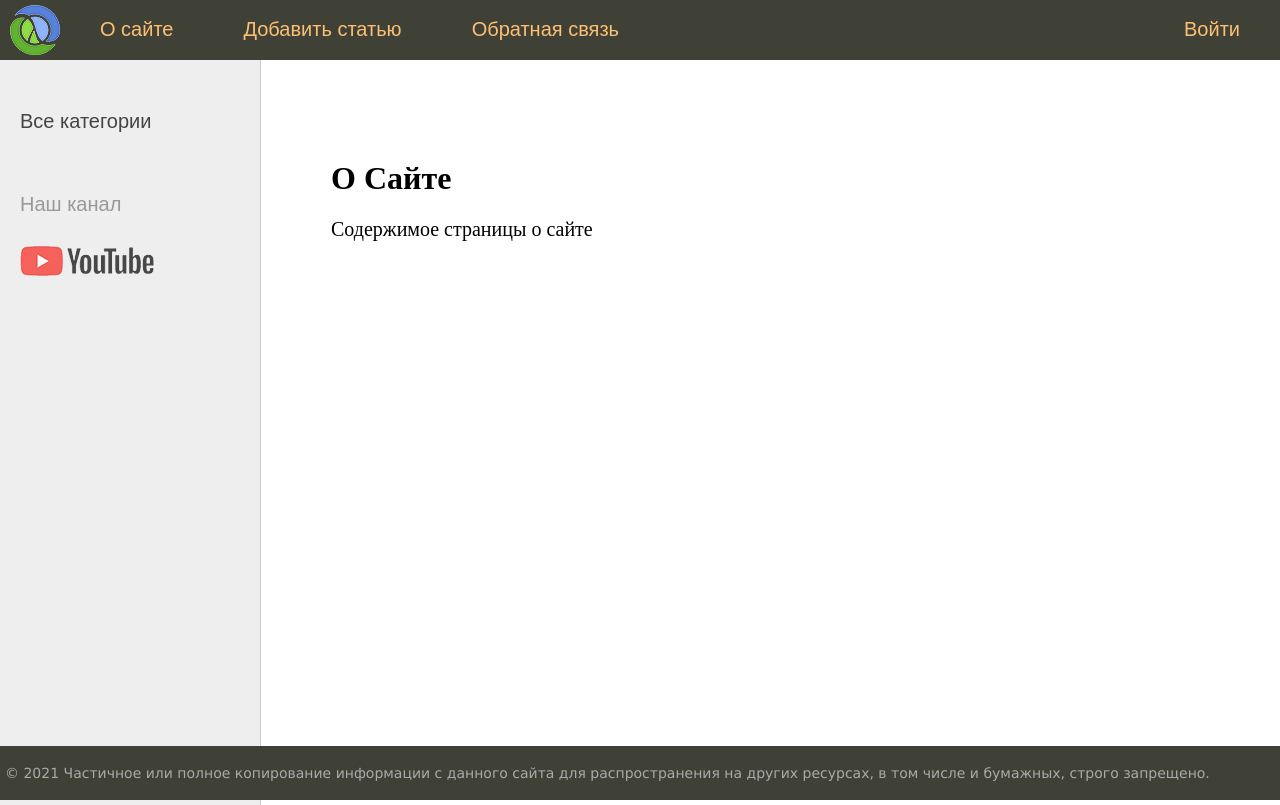
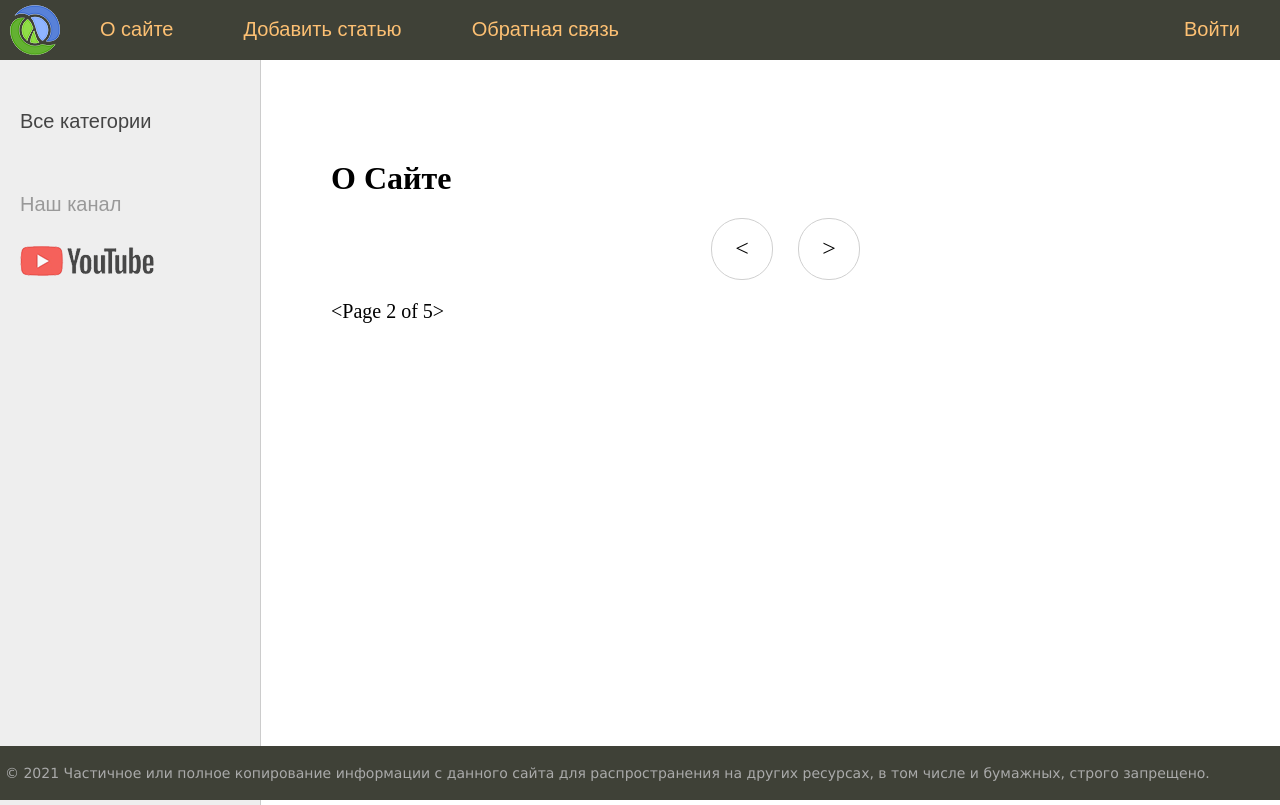
Before and after one commit to KuzNikolay/djsite, a Django app: page /about/?page=2 in a window 1280 px wide. Shown: the top 805 px of the page. Run offline with Django 4.2, Linux system fonts and the light colour scheme; data comes from the database, SQL or seed files in the repository; both versions use the stored data as it was after the commit.

Commit message:
18 Django lesson by S.Balakiriev Paginator
19.09.2022

```diff
--- a/coolsite/women/models.py
+++ b/coolsite/women/models.py
@@ -21,7 +21,7 @@
     class Meta:
         verbose_name = "Известные женщины"  # имя в Админке
         verbose_name_plural = "Известные женщины"  # имя в Админке `s (мн. число)
-        ordering = ['-time_create', 'title']
+        ordering = ['id']
 
 
 class Category(models.Model):
--- a/coolsite/women/static/women/css/styles.css
+++ b/coolsite/women/static/women/css/styles.css
@@ -390,3 +390,41 @@
     min-width: 200px;
     font-size: 16px;
 }
+
+.list-pages {
+	text-align: center;
+	margin: 0 0 20px 0;
+}
+.list-pages ul {
+	margin: 20px 0 0 0;
+	padding: 0;
+	list-style: none;
+}
+.list-pages ul li {
+	display: inline-block;
+	margin: 0 20px 0 0;
+}
+.list-pages a {
+	color: #000;
+	font-size: 24px;
+	text-decoration: none;
+}
+.list-pages .page-num, .page-num-selected {
+	display: inline-block;
+	width: 60px;
+	height: 44px;
+	padding: 16px 0 0 0;
+	border: 1px solid #d0d0d0;
+	border-radius: 30px;
+}
+.list-pages .page-num:hover {
+	box-shadow: 3px 3px 1px #d0d0d0;
+}
+.list-pages .page-num-selected {
+	border: none;
+	color: #000;
+	font-size: 20px;
+}
+.list-pages .page-num-selected:hover {
+	box-shadow: none;
+}
--- a/coolsite/women/templates/women/about.html
+++ b/coolsite/women/templates/women/about.html
@@ -2,5 +2,5 @@
 
 {% block content %}
 <h1>{{title}}</h1>
-<p>Содержимое страницы о сайте
+
 {% endblock %}
--- a/coolsite/women/templates/women/base.html
+++ b/coolsite/women/templates/women/base.html
@@ -67,6 +67,32 @@
 	<div class="content-text">
 {% block content %}
 {% endblock %}
+
+{% if page_obj.has_other_pages %}
+<nav class="list-pages">
+    <ul>
+{% if page_obj.has_previous %}
+<li class="page-num">
+	<a href="?page={{ page_obj.previous_page_number }}">&lt;</a>
+</li>
+{% endif %}
+        {% for p in paginator.page_range %}
+		{% if page_obj.number == p %}
+			<li class="page-num page-num-selected">{{ p }}</li>
+		{% elif p >= page_obj.number|add:-2 and p <= page_obj.number|add:2 %}
+        <li class="page-num"><a href="?page={{ p }}">{{ p }}</a></li>
+		{% endif %}
+        {% endfor %}
+{% if page_obj.has_next %}
+<li class="page-num">
+	<a href="?page={{ page_obj.next_page_number }}">&gt;</a>
+</li>
+{% endif %}
+    </ul>
+</nav>
+
+<p>{{ page_obj }}</p>
+{% endif %}
 	</div>
 <!-- Конец блока контента -->
 
--- a/coolsite/women/utils.py
+++ b/coolsite/women/utils.py
@@ -9,6 +9,8 @@
         ]
 
 class DataMixin:
+    paginate_by = 2
+
     def get_user_context(self, **kwargs):
         context = kwargs
         cats = Category.objects.annotate(Count('women'))
--- a/coolsite/women/views.py
+++ b/coolsite/women/views.py
@@ -1,4 +1,5 @@
 from django.contrib.auth.decorators import login_required
+from django.core.paginator import Paginator
 from django.http import HttpResponse, HttpResponseNotFound, Http404
 from django.shortcuts import render, redirect, get_object_or_404
 from django.urls import reverse_lazy
@@ -24,9 +25,13 @@
         return Women.objects.filter(is_published=True)
 
 
-# @login_required # запрет для неавторизованных пользователей для функций
 def about(request):
-    return render(request, 'women/about.html', {'menu': menu, 'title': 'О Сайте'})
+    contact_list = Women.objects.all()
+    paginator = Paginator(contact_list, 3)
+
+    page_number = request.GET.get('page')
+    page_obj = paginator.get_page(page_number)
+    return render(request, 'women/about.html', {'page_obj': page_obj, 'menu': menu, 'title': 'О Сайте'})
 
 
 class AddPage(LoginRequiredMixin, DataMixin, CreateView):
```
Also changed, not shown: coolsite/db.sqlite3.
